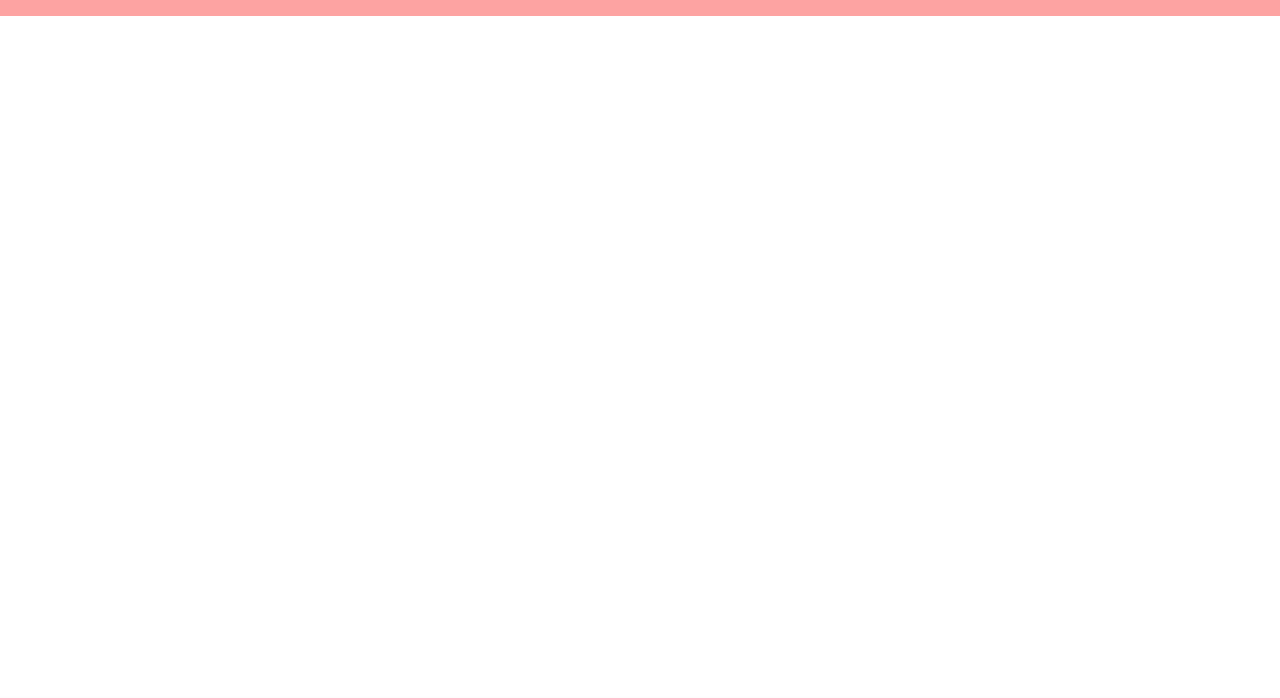
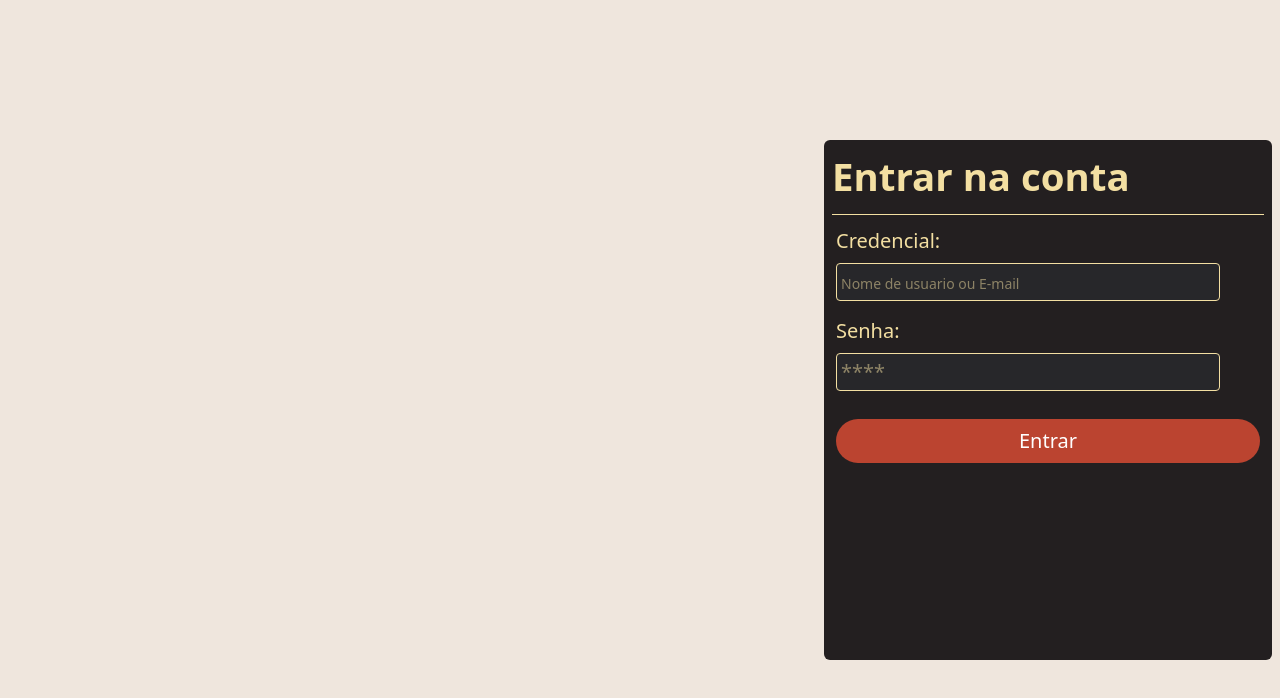
Before and after one commit to Luc4sDomingu3z/ForEnterTcc, an Angular app: page / in a window 1280 px wide. Shown: the top 698 px of the page. Built offline with nearby package versions, Linux system fonts and the light colour scheme.

Commit message:
Pagina de login

```diff
--- a/src/app/app.html
+++ b/src/app/app.html
@@ -1,5 +1 @@
-<section class="bg-red-300 container p-2">
-
-</section>
-
 <router-outlet/>
--- a/src/app/app.routes.ts
+++ b/src/app/app.routes.ts
@@ -1,3 +1,10 @@
 import { Routes } from '@angular/router';
+import { Login } from './pages/login/login';
 
-export const routes: Routes = [];
+export const routes: Routes = [
+  {
+    path: "",
+    title: "Entrar na conta",
+    component: Login
+  }
+];
--- /dev/null
+++ b/src/app/pages/login/login.html
@@ -0,0 +1,24 @@
+<main class="w-full h-full min-h-screen grid items-center grid-cols-1 justify-center">
+  <section class="w-full p-2 rounded-md max-w-md bg-raisin-black min-h-130 overflow-y-auto ml-auto mr-2">
+    <h1 class="text-[2.4rem] text-vanilla font-bold pb-2 border-b-1">Entrar na conta</h1>
+    <form class="w-full flex text-xl flex-col gap-3 mt-2 h-full p-1 text-vanilla mx-auto">
+      <fieldset>
+        <div class="relative mb-4 flex gap-2 items-center flex-wrap w-full max-w-sm">
+          <label for="login">Credencial:</label>
+          <input type="text" placeholder="Nome de usuario ou E-mail" class="w-full p-1 bg-zinc-800 border-1 outline-transparent outline-2 focus:outline-rose-600 focus:border-transparent rounded-sm placeholder:text-sm" required />
+        </div>
+
+        <div class="relative mb-4 flex gap-2 items-center flex-wrap w-full max-w-sm">
+          <label for="senha">Senha:</label>
+          <input type="password" placeholder="****" class="w-full p-1 bg-zinc-800 border-1 outline-transparent outline-2 focus:outline-rose-600 focus:border-transparent rounded-sm" required />
+        </div>
+      </fieldset>
+
+      <fieldset class="mt-auto">
+        <div class="relative w-full flex items-center justify-center">
+          <button type="button" class="text-center transition-all hover:bg-amber-400! hover:translate-y-2 w-full mx-auto text-xl text-white rounded-full bg-persian-red px-1 py-2">Entrar</button>
+        </div>
+      </fieldset>
+    </form>
+  </section>
+</main>
--- /dev/null
+++ b/src/app/pages/login/login.scss
@@ -0,0 +1 @@
+@use '../../scss/colors';
--- /dev/null
+++ b/src/app/pages/login/login.ts
@@ -0,0 +1,11 @@
+import { Component } from '@angular/core';
+
+@Component({
+  selector: 'app-login',
+  imports: [],
+  templateUrl: './login.html',
+  styleUrl: './login.scss'
+})
+export class Login {
+
+}
--- /dev/null
+++ b/src/app/scss/colors.scss
@@ -0,0 +1,49 @@
+$raisin-black: #231f20ff;
+$persian-red: #bb4430ff;
+$verdigris: #7ebdc2ff;
+$vanilla: #f3dfa2ff;
+$linen: #efe6ddff;
+
+.bg-raisin-black {
+  background-color: $raisin-black;
+}
+.bg-persian-red {
+  background-color: $persian-red;
+}
+
+.bg-verdigris {
+  background-color: $verdigris;
+}
+
+.bg-vanilla {
+  background-color: $vanilla;
+}
+
+.bg-linen {
+  background-color: $linen;
+}
+
+.text-raisin-black {
+  color: $raisin-black;
+  fill: $raisin-black;
+}
+
+.text-persian-red {
+  color: $persian-red;
+  fill: $persian-red;
+}
+
+.text-verdigris {
+  color: $verdigris;
+  fill: $verdigris;
+}
+
+.text-vanilla {
+  color: $vanilla;
+  fill: $vanilla;
+}
+
+.text-linen {
+  color: $linen;
+  fill: $linen;
+}
--- a/src/styles.scss
+++ b/src/styles.scss
@@ -1,2 +1,10 @@
 /* You can add global styles to this file, and also import other style files */
-@import 'tailwindcss';
+@use 'tailwindcss';
+@use './app/scss/colors';
+
+body {
+  width: 100%;
+  max-width: 100vw;
+  min-height: 100vh;
+  background-color: colors.$linen;
+}
```
Also changed, not shown: 1 other file (tests, documents, lock files or other folders).
